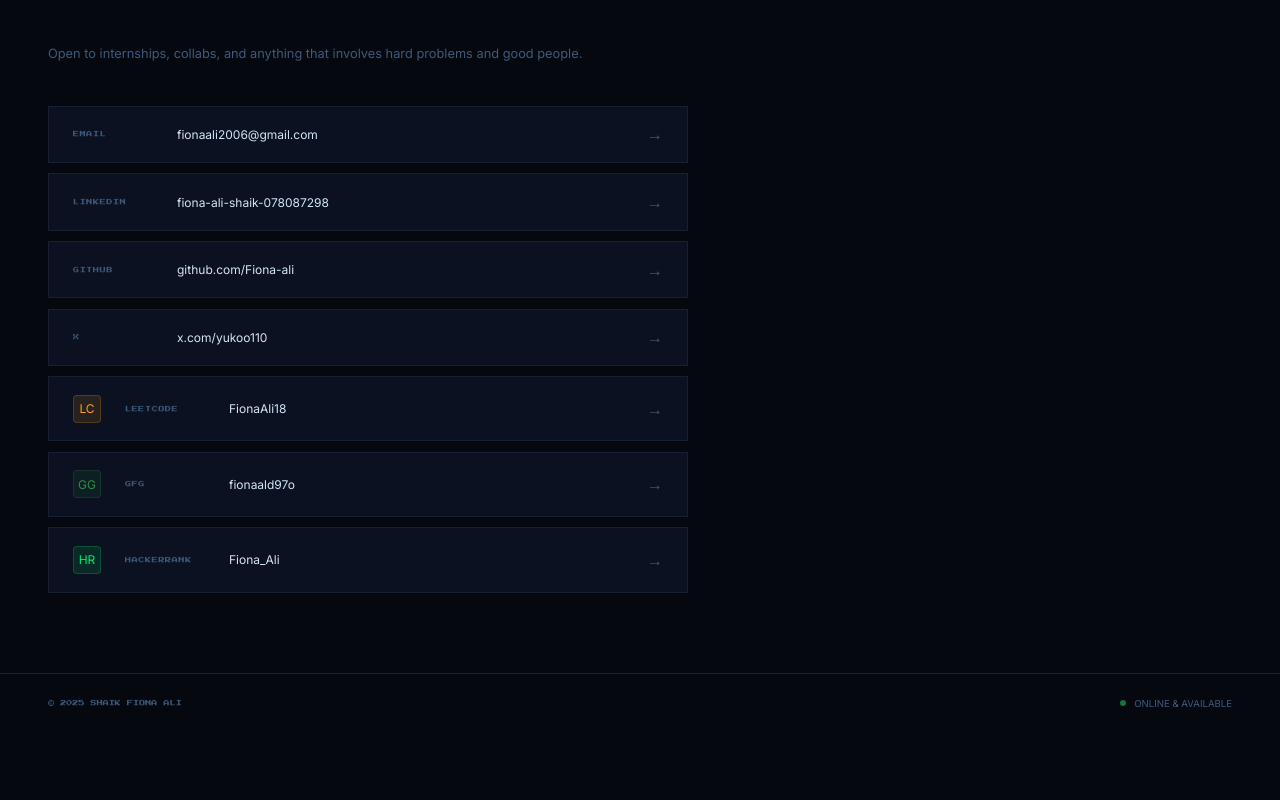
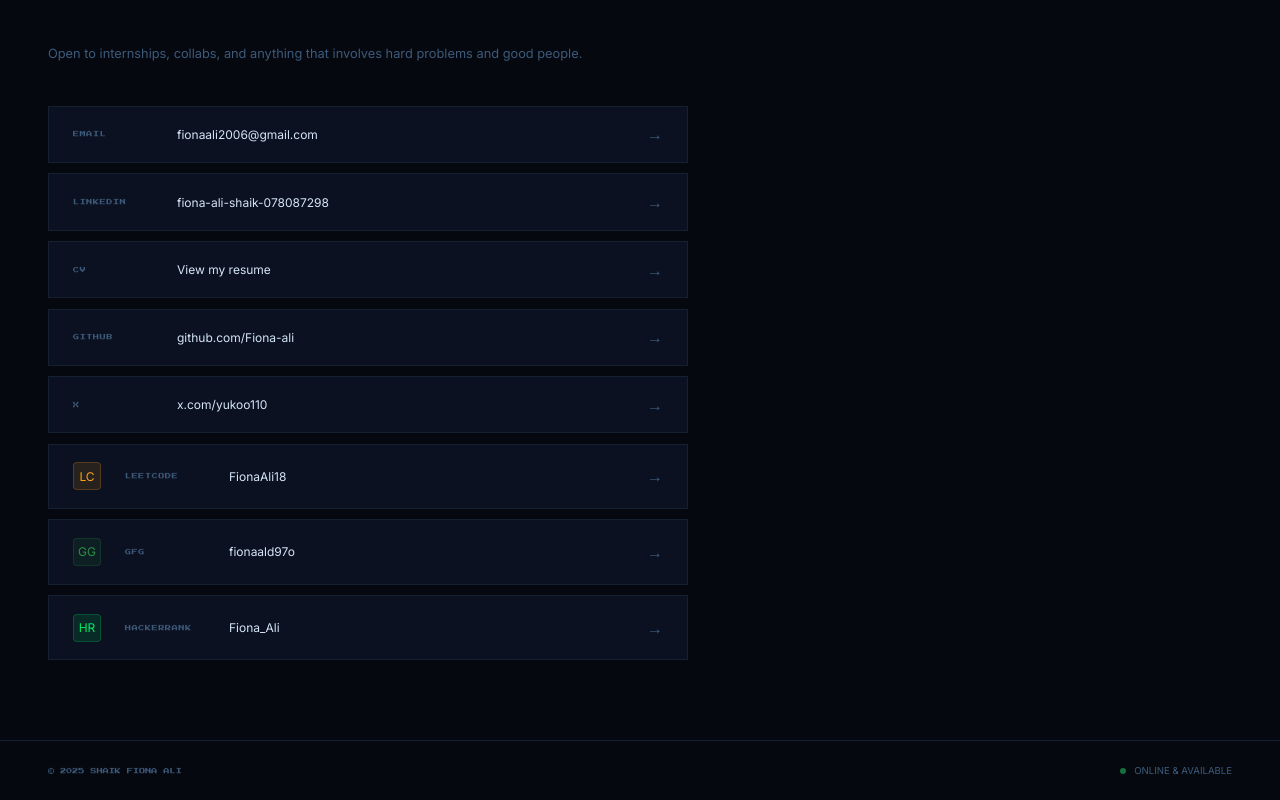
Before and after one commit to Fiona-ali/Fiona-ali.github.io, a plain HTML site: page index.html in a window 1280 px wide. Shown: the part 3134-3934 px from the top of the page. Before the commit the page ends 3867 px from the top, so only its background shows below. Drawn offline with Linux system fonts and the light colour scheme.

Commit message:
Add CV link to portfolio contact section

```diff
--- a/index.html
+++ b/index.html
@@ -931,6 +931,12 @@ footer{
         <span class="carr">→</span>
       </a>
 
+      <a href="resume.pdf" target="_blank" rel="noopener" class="clink">
+        <span class="ctype">CV</span>
+        <span class="cval">View my resume</span>
+        <span class="carr">→</span>
+      </a>
+
       <a href="https://github.com/Fiona-ali" target="_blank" rel="noopener" class="clink">
         <span class="ctype">GITHUB</span>
         <span class="cval">github.com/Fiona-ali</span>
```
